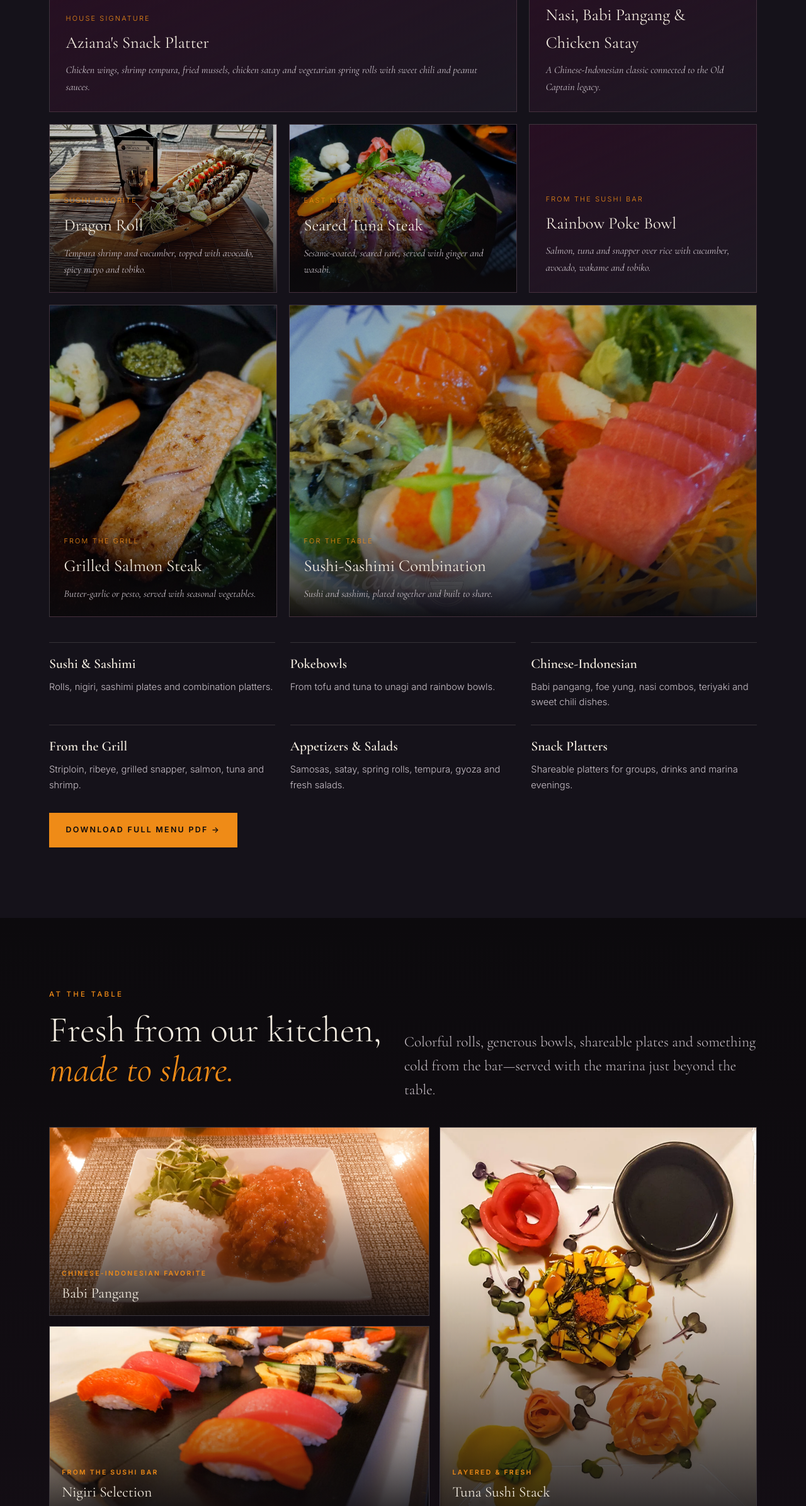
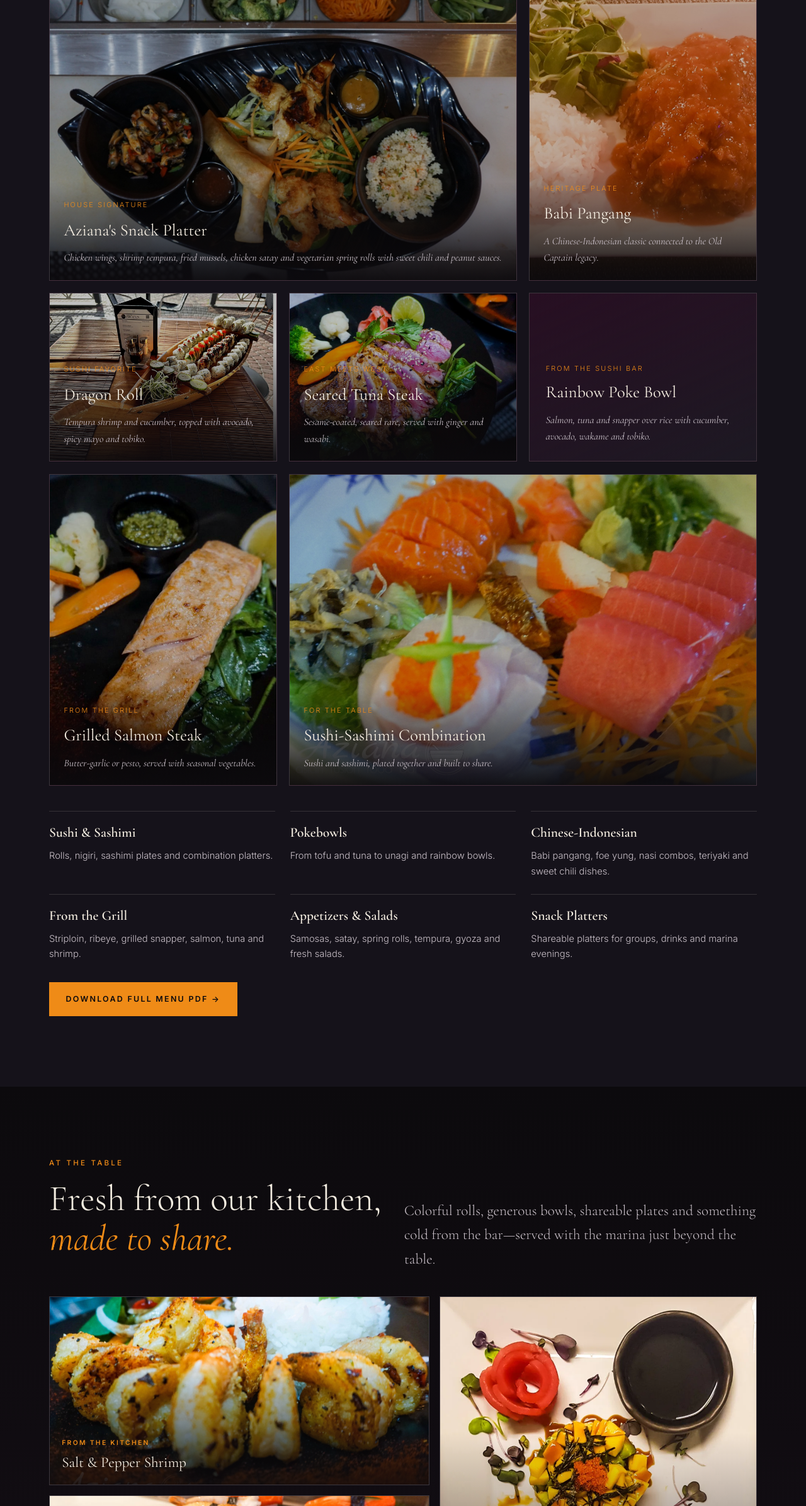
Before and after one commit to chwong1979/aziana, a plain HTML site: page public/index.html in a window 1280 px wide. Shown: the part 2082-4474 px from the top of the page at 63% size. Drawn offline with nearby package versions, Linux system fonts and the light colour scheme; a script that the page names is missing.

Commit message:
Fill cuisine photo cards and diversify gallery

```diff
--- a/public/index.html
+++ b/public/index.html
@@ -120,8 +120,8 @@
       <h2 class="section-title">Worth ordering, <em>worth remembering.</em></h2>
       <p class="lede">Sushi cut to order, fresh seafood, steaks from the grill and Chinese-Indonesian dishes our kitchen has cooked since 1995.</p>
       <div class="cards">
-        <article class="card wide"><small>House signature</small><h3>Aziana's Snack Platter</h3><p>Chicken wings, shrimp tempura, fried mussels, chicken satay and vegetarian spring rolls with sweet chili and peanut sauces.</p></article>
-        <article class="card"><small>Heritage plate</small><h3>Nasi, Babi Pangang & Chicken Satay</h3><p>A Chinese-Indonesian classic connected to the Old Captain legacy.</p></article>
+        <article class="card photo-card wide"><img src="images/dish-snack-platter.jpg" alt="Aziana snack platter with chicken satay, shrimp, spring rolls and house sauces" width="1600" height="1066" loading="eager" decoding="async"><div><small>House signature</small><h3>Aziana's Snack Platter</h3><p>Chicken wings, shrimp tempura, fried mussels, chicken satay and vegetarian spring rolls with sweet chili and peanut sauces.</p></div></article>
+        <article class="card photo-card"><img src="images/gallery-babi-pangang.jpg" alt="Babi Pangang in red sweet-and-sour sauce served with white rice and greens at Aziana" width="1600" height="777" loading="eager" decoding="async"><div><small>Heritage plate</small><h3>Babi Pangang</h3><p>A Chinese-Indonesian classic connected to the Old Captain legacy.</p></div></article>
         <article class="card photo-card"><img src="images/dish-dragon-roll.jpg" alt="Dragon roll sushi with tempura shrimp, avocado, spicy mayo and tobiko at Aziana in Philipsburg" loading="lazy"><div><small>Sushi favorite</small><h3>Dragon Roll</h3><p>Tempura shrimp and cucumber, topped with avocado, spicy mayo and tobiko.</p></div></article>
         <article class="card photo-card"><img src="images/dish-seared-tuna.jpg" alt="Seared tuna steak with sesame, ginger and wasabi at Aziana waterfront restaurant" width="1344" height="896" loading="eager" decoding="async"><div><small>East meets west</small><h3>Seared Tuna Steak</h3><p>Sesame-coated, seared rare, served with ginger and wasabi.</p></div></article>
         <article class="card"><small>From the sushi bar</small><h3>Rainbow Poke Bowl</h3><p>Salmon, tuna and snapper over rice with cucumber, avocado, wakame and tobiko.</p></article>
@@ -151,8 +151,8 @@
       </div>
       <div class="dining-gallery">
         <figure class="gallery-card gallery-sushi">
-          <img src="images/gallery-babi-pangang.jpg" alt="Babi Pangang in red sweet-and-sour sauce served with white rice and greens at Aziana" width="1600" height="777" loading="eager" decoding="async">
-          <figcaption><small>Chinese-Indonesian favorite</small><strong>Babi Pangang</strong></figcaption>
+          <img src="images/gallery-salt-pepper-shrimp.jpg" alt="Salt and pepper shrimp served with rice and vegetables at Aziana" width="1600" height="1066" loading="eager" decoding="async">
+          <figcaption><small>From the kitchen</small><strong>Salt &amp; Pepper Shrimp</strong></figcaption>
         </figure>
         <figure class="gallery-card gallery-poke">
           <img src="images/gallery-tuna-sushi-stack.webp" alt="Tuna sushi stack with avocado, mango, tobiko and sashimi roses at Aziana" width="827" height="1024" loading="lazy" decoding="async">
```
Also changed, not shown: public/images/dish-snack-platter.jpg (added), public/images/gallery-salt-pepper-shrimp.jpg (added).
